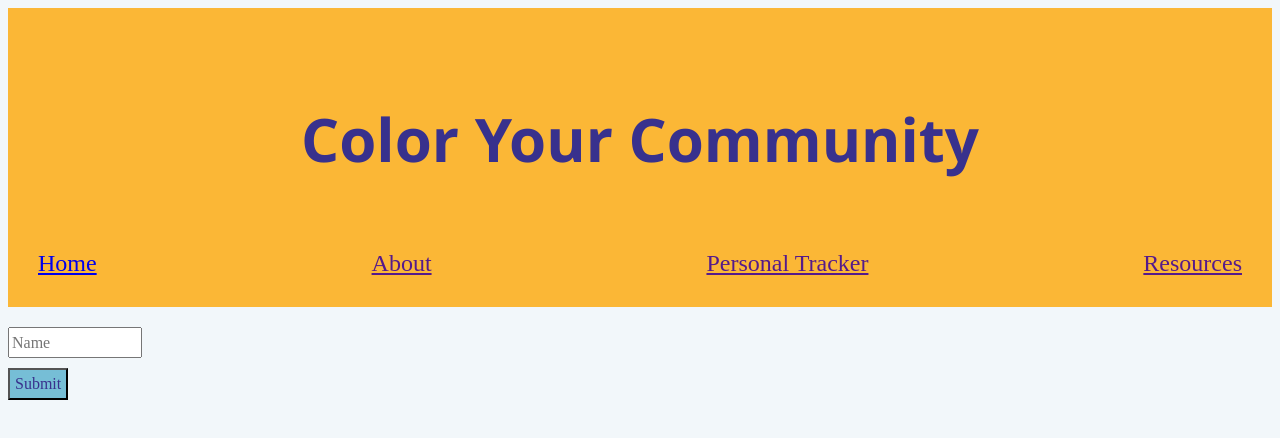
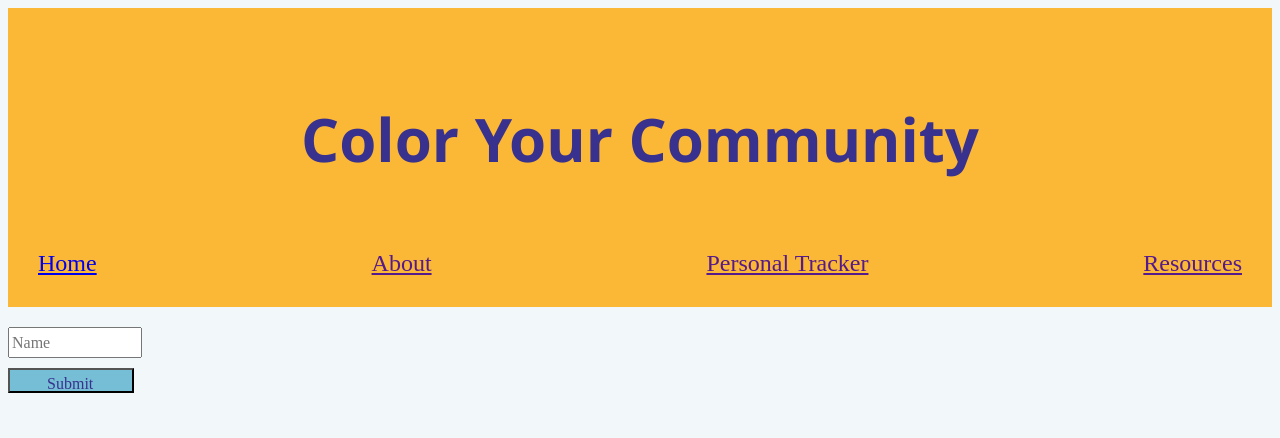
Before and after one commit to maddytwang/volunteer-project, a plain HTML site: page tracker/tracker.html in a window 1280 px wide. Drawn offline with nearby package versions, Linux system fonts and the light colour scheme; a web font is replaced by a local one.

Commit message:
mergefix

```diff
--- a/styles.css
+++ b/styles.css
@@ -135,10 +135,13 @@ body{
   font-size: 16px;
 }
 .submit0{
+  width: 10%;
+  height: 25px;
   color: #38318d;
   background-color: #76bed6;
   font-size: 16px;
-  padding: 5px;
+  padding: 5px 7px 5px 5px;
+
   font-family:'Source Serif Pro', serif;
 }
 
```
